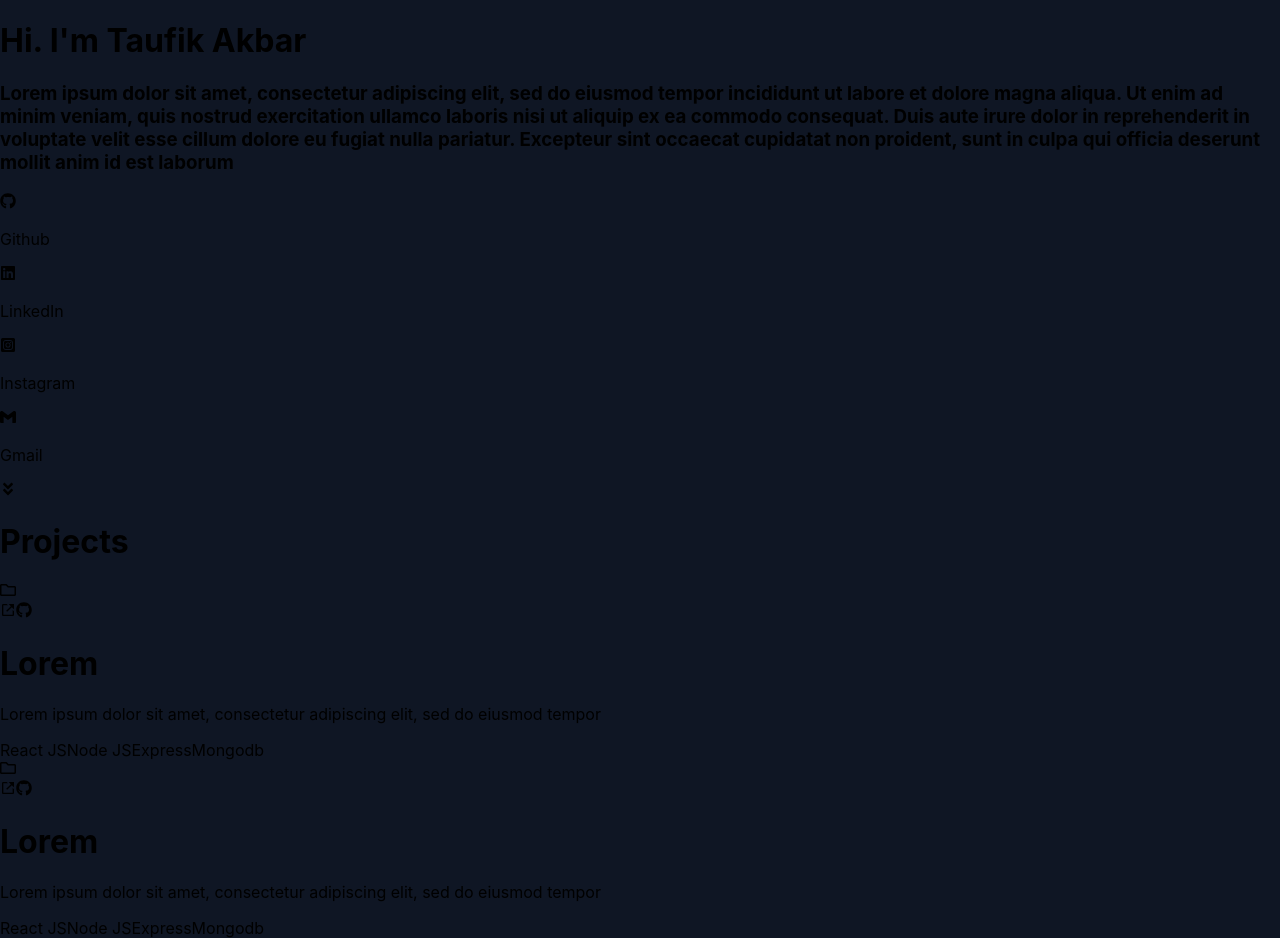
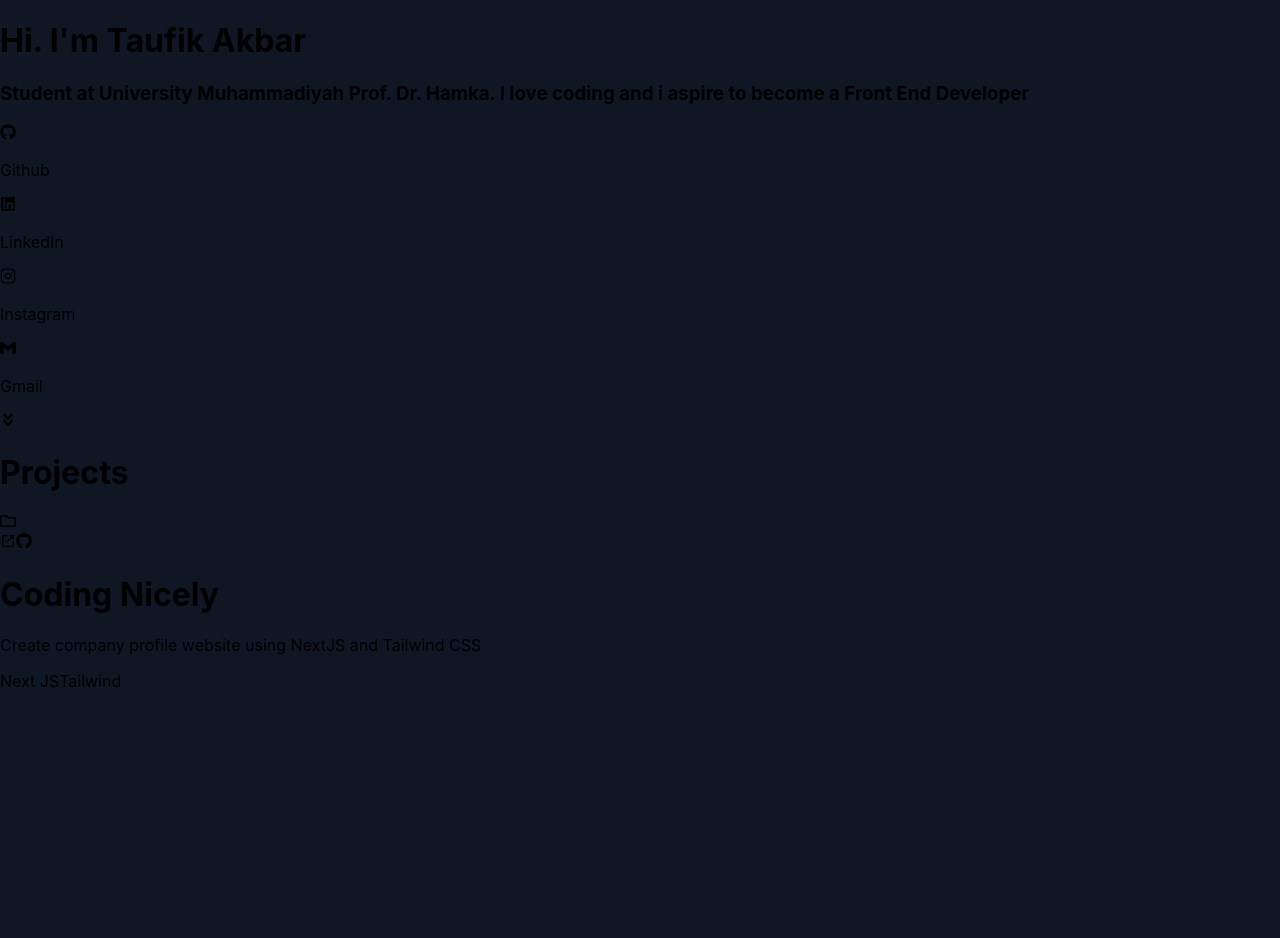
Before and after one commit to TaufikAkbar7/Portfolio-NextJS, a Next.js app in the folder portfolio/: page / in a window 1280 px wide. After the commit the page ends 800 px from the top, so only its background shows below. Built offline with nearby package versions, Linux system fonts and the light colour scheme.

Commit message:
dynamic data hero and update project

```diff
--- a/portfolio/components/Hero/Hero.js
+++ b/portfolio/components/Hero/Hero.js
@@ -1,41 +1,25 @@
 import { hero, contact } from "../../content/data";
-import { FaGithub, FaLinkedin, FaInstagramSquare, FaAngleDoubleDown } from "react-icons/fa";
-import { FiDownload } from "react-icons/fi";
-import { SiGmail } from "react-icons/si";
 import { Link as ScrollLink } from "react-scroll";
+import { FaAngleDoubleDown } from "react-icons/fa";
 
 const Hero = () => {
-  const { github, linked_in, instagram, gmail } = contact.socials
+  const { socials } = contact
 
   return (
     <div className="min-h-screen flex flex-col justify-center items-center" id="hero">
       <div className="container mx-auto font-sans flex flex-col justify-center items-center p-5">
         <div className="w-8/12 flex flex-col justify-center items-center">
-          <h1 className="text-6xl font-bold text-gray-200 p-1">Hi. I'm Taufik Akbar</h1>
+          <h1 className="text-6xl font-bold text-gray-200 p-1">{hero.title}</h1>
           <h3 className="text-2xl text-gray-300 mt-5 tracking-wide">
             {hero.desc}
           </h3>
           <div className="flex flex-wrap justify-center items-center mt-5">
-            <a href={github} target="_blank" rel="noreferrer" className="flex flex-row justify-center items-center p-2 text-gray-200 cursor-pointer hover:text-gray-400">
-              <FaGithub className="text-xl mr-3 md:text-3xl" />
-              <p>Github</p>
-            </a>
-            <a href={linked_in} target="_blank" rel="noreferrer" className="flex flex-row justify-center items-center p-2  text-gray-200 cursor-pointer hover:text-gray-400">
-              <FaLinkedin className="text-xl mr-3 md:text-3xl" />
-              <p>LinkedIn</p>
-            </a>
-            <a href={instagram} target="_blank" rel="noreferrer" className="flex flex-row justify-center items-center p-2  text-gray-200 cursor-pointer hover:text-gray-400">
-              <FaInstagramSquare className="text-xl mr-3 md:text-3xl" />
-              <p>Instagram</p>
-            </a>
-            <a href={gmail} target="_blank" rel="noreferrer" className="flex flex-row justify-center items-center p-2  text-gray-200 cursor-pointer hover:text-gray-400">
-              <SiGmail className="text-xl mr-3 md:text-3xl" />
-              <p>Gmail</p>
-            </a>
-            {/* <a href="./TaufikAkbar-CV.pdf" download="TaufikAkbar.pdf" className="flex flex-row justify-center items-center p-2  text-gray-200 cursor-pointer hover:text-gray-400">
-              <FiDownload className="text-xl mr-3 md:text-3xl" />
-              <p>Resume</p>
-            </a> */}
+            {socials.map(item => (
+              <a href={item.link} target="_blank" rel="noreferrer" className="flex flex-row justify-center items-center p-2 text-gray-200 cursor-pointer hover:text-gray-400">
+                {item.tag}
+                <p>{item.name}</p>
+              </a>
+            ))}
           </div>
         </div>
       </div>
--- a/portfolio/components/Projects/Projects.js
+++ b/portfolio/components/Projects/Projects.js
@@ -1,9 +1,8 @@
 import { project } from "../../content/data";
 import { Judul } from "../atoms";
 import { FaRegFolder } from "react-icons/fa";
-import { BiLinkExternal } from "react-icons/bi";
-import { FaGithub } from "react-icons/fa";
-import Link from "next/link";
+
+// import Link from "next/link";
 
 const Projects = () => {
   return (
@@ -17,8 +16,11 @@ const Projects = () => {
               <div className="flex flex-row justify-between items-start w-full">
                 <FaRegFolder className="text-4xl"/>
                 <div className="text-2xl flex flex-row">
-                <BiLinkExternal className="mr-3  cursor-pointer hover:text-gray-400"/>
-                <FaGithub className="cursor-pointer hover:text-gray-400"/>
+                  {item.links.map(loop => (
+                    <a key={loop.name} href={loop.link} target="_blank">
+                      {loop.tag}
+                    </a>
+                  ))}
                 </div>
               </div>
               <Judul text={item.project_name} fontSize="text-2xl" fontWeight="font-medium"/>
--- a/portfolio/content/data.js
+++ b/portfolio/content/data.js
@@ -1,5 +1,13 @@
+import { FaGithub, FaLinkedin } from "react-icons/fa";
+// import { FiDownload } from "react-icons/fi";
+import { FiInstagram } from "react-icons/fi";
+import { SiGmail } from "react-icons/si";
+import { BiLinkExternal } from "react-icons/bi";
+
+
 const hero = {
-    desc: "Lorem ipsum dolor sit amet, consectetur adipiscing elit, sed do eiusmod tempor incididunt ut labore et dolore magna aliqua. Ut enim ad minim veniam, quis nostrud exercitation ullamco laboris nisi ut aliquip ex ea commodo consequat. Duis aute irure dolor in reprehenderit in voluptate velit esse cillum dolore eu fugiat nulla pariatur. Excepteur sint occaecat cupidatat non proident, sunt in culpa qui officia deserunt mollit anim id est laborum"
+    title: "Hi. I'm Taufik Akbar",
+    desc: "Student at University Muhammadiyah Prof. Dr. Hamka. I love coding and i aspire to become a Front End Developer"
 }
 
 
@@ -7,56 +15,57 @@ const project = {
     title: "Projects",
     projects: [
         {
-            project_name: "Lorem",
-            project_desc: "Lorem ipsum dolor sit amet, consectetur adipiscing elit, sed do eiusmod tempor",
+            project_name: "Coding Nicely",
+            project_desc: "Create company profile website using NextJS and Tailwind CSS",
             stacks: [
-                "React JS",
-                "Node JS",
-                "Express",
-                "Mongodb"
+                "Next JS",
+                "Tailwind",
             ],
             links: [
                 {
                     name: "Code",
-                    link: "https://google.com"
+                    link: "https://coding-nicely.vercel.app/",
+                    tag: <BiLinkExternal className="mr-2 cursor-pointer hover:text-gray-400"/>
                 },
                 {
                     name: "Source",
-                    link: "https://github.com/TaufikAkbar7"
+                    link: "https://github.com/TaufikAkbar7/Coding-nicely",
+                    tag: <FaGithub className="cursor-pointer hover:text-gray-400"/>
                 }
             ]
         },
-        {
-            project_name: "Lorem",
-            project_desc: "Lorem ipsum dolor sit amet, consectetur adipiscing elit, sed do eiusmod tempor",
-            stacks: [
-                "React JS",
-                "Node JS",
-                "Express",
-                "Mongodb"
-            ],
-            links: [
-                {
-                    name: "Code",
-                    link: "https://google.com"
-                },
-                {
-                    name: "Source",
-                    link: "https://github.com/TaufikAkbar7"
-                }
-            ]
-        }
     ]
 }
 
 const contact = {
     title: "Contact Me",
-    socials: {
-        github: "https://github.com/TaufikAkbar7",
-        linked_in: "https://www.linkedin.com/in/taufik-akbar-5842771a2",
-        instagram: "https://www.instagram.com/pikk_7/",
-        gmail: "mailto:akbar.taufik062@gmail.com",
-    },
+    socials: [
+        {
+            name: "Github",
+            tag: <FaGithub className="text-xl mr-3 md:text-3xl" />,
+            link: "https://github.com/TaufikAkbar7",
+        },
+        {
+            name: "LinkedIn",
+            tag: <FaLinkedin className="text-xl mr-3 md:text-3xl" />,
+            link: "https://www.linkedin.com/in/taufik-akbar-5842771a2",
+        },
+        {
+            name: "Instagram",
+            tag: <FiInstagram className="text-xl mr-3 md:text-3xl" />,
+            link: "https://www.instagram.com/pikk_7/",
+        },
+        {
+            name: "Gmail",
+            tag: <SiGmail className="text-xl mr-3 md:text-3xl" />,
+            link: "mailto:akbar.taufik062@gmail.com",
+        },
+        // {
+        //     name: "Resume",
+        //     tag: <FiDownload className="text-xl mr-3 md:text-3xl" />,
+        //     link: "./TaufikAkbar-CV.pdf",
+        // },
+    ],
     no_telp: "+62 812-1326-0537",
     address: "Jakarta Timur, DKI Jakarta / Indonesia"
 }
```
